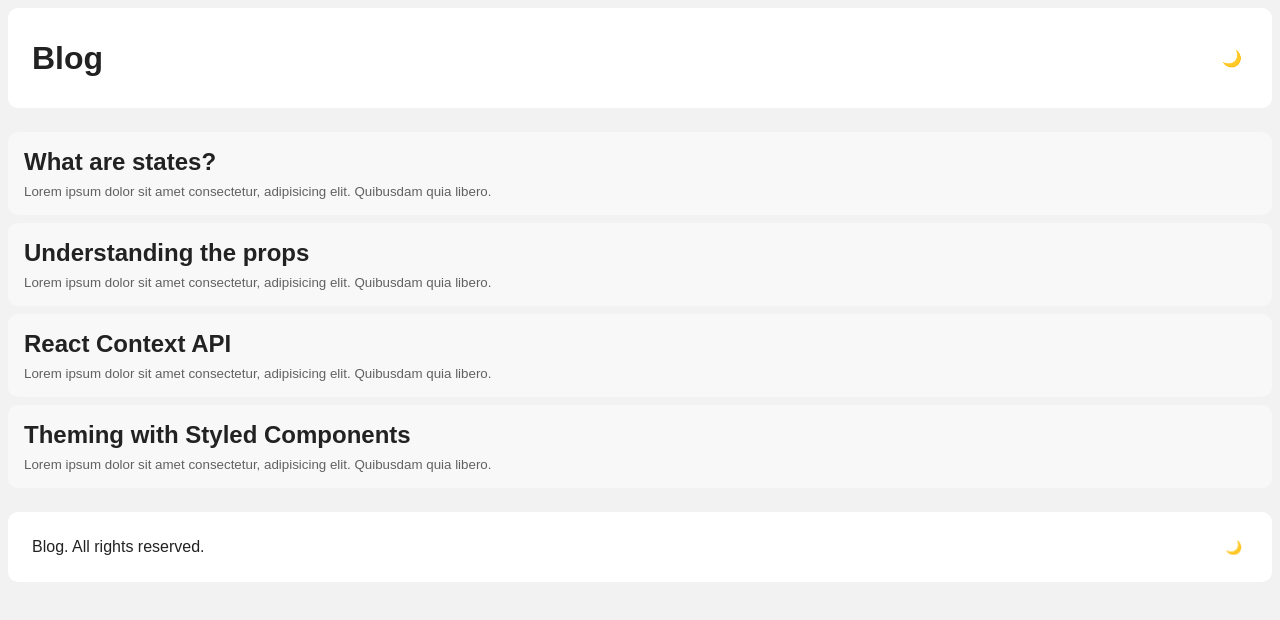
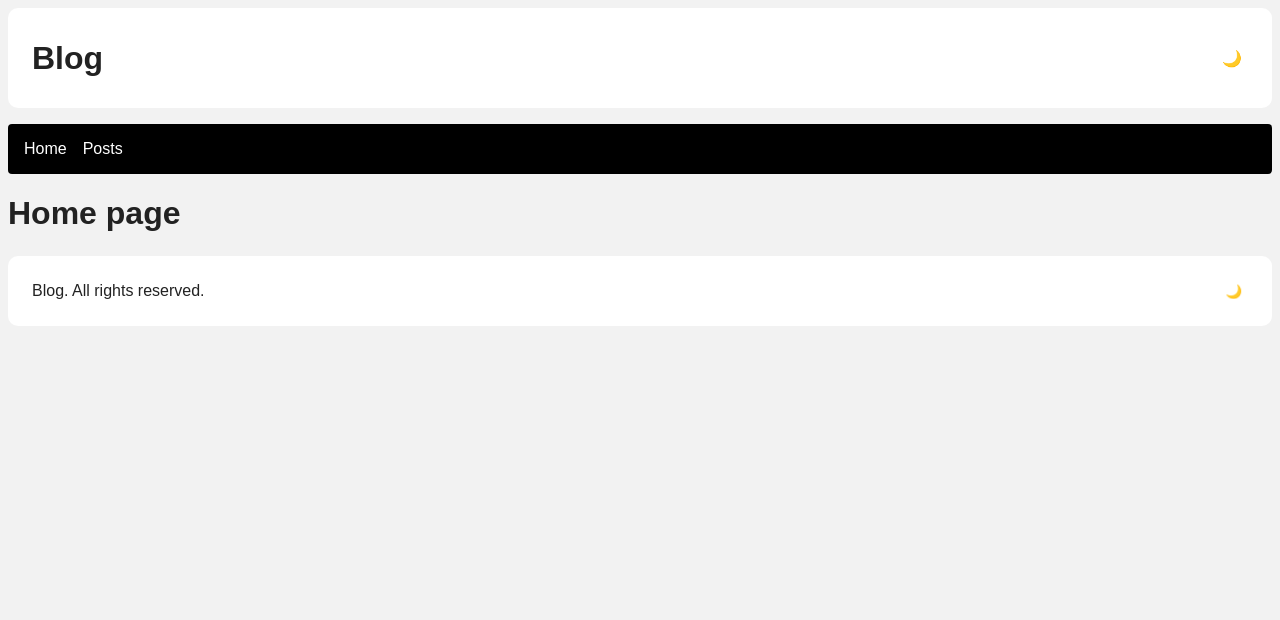
Before and after one commit to giovannalinda/react-fundamentals, a React app: page / in a window 1280 px wide. Shown: the top 620 px of the page. Built offline with nearby package versions, Linux system fonts and the light colour scheme.

Commit message:
Prop exact, component Link and routes

```diff
--- a/package.json
+++ b/package.json
@@ -26,6 +26,7 @@
     "prop-types": "^15.8.1",
     "react": "^17.0.2",
     "react-dom": "^17.0.2",
+    "react-router-dom": "5.3.0",
     "styled-components": "^5.3.3"
   }
 }
--- /dev/null
+++ b/src/Routes.js
@@ -0,0 +1,14 @@
+import React from 'react'
+import { Route } from 'react-router-dom'
+
+import Home from './pages/Home'
+import Posts from './pages/Posts'
+
+export default function Routes() {
+  return (
+    <>
+      <Route exact path="/" component={Home} />
+      <Route path="/posts" component={Posts} />
+    </>
+  )
+}
--- a/src/components/Layout/index.js
+++ b/src/components/Layout/index.js
@@ -1,23 +1,33 @@
 import React from 'react'
+import { BrowserRouter, Link } from 'react-router-dom'
+
+import Routes from '../../Routes'
 
 import Header from '../Header'
-import PostsList from '../PostsList'
 import Footer from '../Footer'
+
+import * as S from './styles'
 
 export default function Layout({
   onToggleTheme, selectedTheme
 }) {
   return (
-    <>
+    <BrowserRouter>
       <Header
         onToggleTheme={onToggleTheme}
         selectedTheme={selectedTheme}
       />
-      <PostsList />
+
+      <S.Nav>
+        <Link to='/'>Home</Link>
+        <Link to='/posts'>Posts</Link>
+      </S.Nav>
+
+      <Routes />
       <Footer
         onToggleTheme={onToggleTheme}
         selectedTheme={selectedTheme}
       />
-    </>
+    </BrowserRouter>
   )
 }
--- /dev/null
+++ b/src/components/Layout/styles.js
@@ -0,0 +1,17 @@
+import styled from 'styled-components'
+
+export const Nav = styled.nav`
+  background: #000;
+  margin: 16px 0 0 0;
+  padding: 16px;
+  border-radius: 4px;
+
+  a {
+    color: #fff;
+    text-decoration: none;
+
+    & + a {
+      margin-left: 16px;
+    }
+  }
+`
--- /dev/null
+++ b/src/pages/Home/index.js
@@ -0,0 +1,5 @@
+import React from 'react'
+
+export default function Home() {
+  return <h1>Home page</h1>
+}
--- a/src/components/PostsList/index.js
+++ b/src/pages/Posts/index.js
@@ -5,7 +5,7 @@ import Post from './Post'
 
 import posts from './posts'
 
-export default function PostsList() {
+export default function Posts() {
   return (
     <Container>
       {posts.map((post) => (
--- a/webpack.config.js
+++ b/webpack.config.js
@@ -38,5 +38,6 @@ module.exports = {
   },
   devServer: {
     port: 3000,
+    historyApiFallback: true
   },
 }
```
Also changed, not shown: src/pages/Posts/Post/index.js (renamed from src/components/PostsList/Post/index.js), src/pages/Posts/Post/styles.js (renamed from src/components/PostsList/Post/styles.js), src/pages/Posts/posts.js (renamed from src/components/PostsList/posts.js), src/pages/Posts/styles.js (renamed from src/components/PostsList/styles.js), 1 other file (tests, documents, lock files or other folders).
